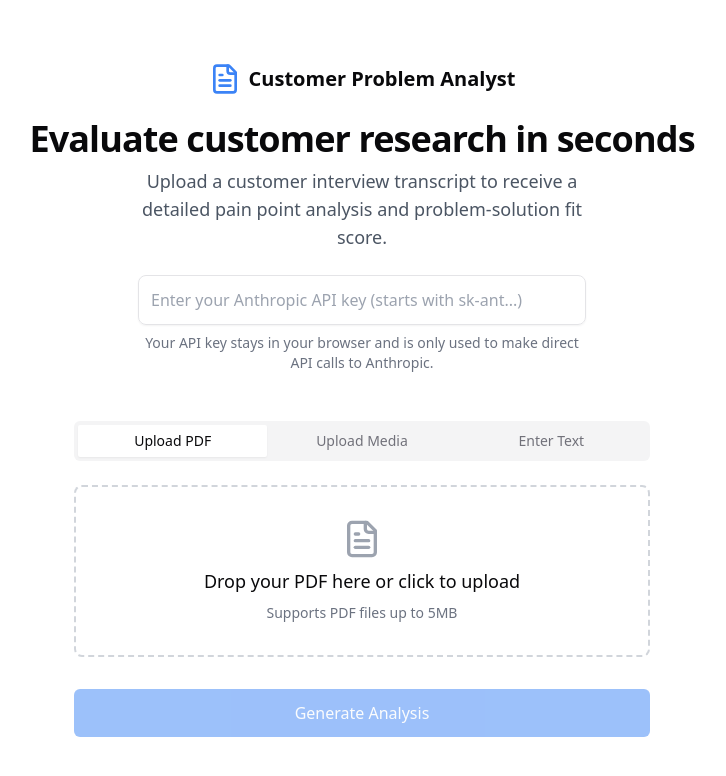
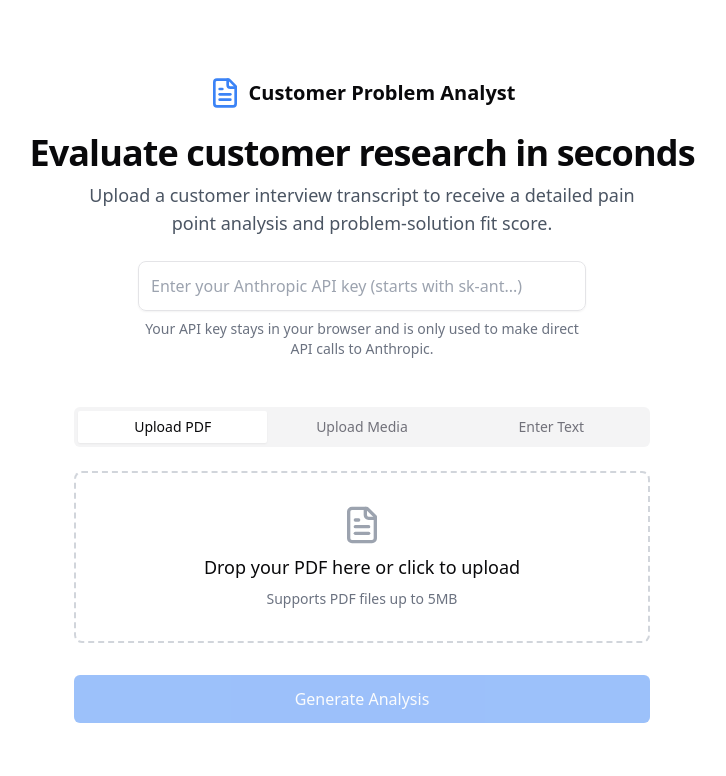
Before and after one commit to ianpilon/Dec-13-UserTest-Version, a React (Vite) app: page / in a window 1280 px wide. Shown: the top 776 px of the page, without its empty margins (278-1004 px from the left). Built offline with nearby package versions, Linux system fonts and the light colour scheme.

Commit message:
increasing paragraph text width below the main title.

```diff
--- a/src/pages/Index.tsx
+++ b/src/pages/Index.tsx
@@ -121,7 +121,7 @@ const Index = () => {
             <h1 className="text-4xl font-bold tracking-tight">
               Evaluate customer research in seconds
             </h1>
-            <p className="text-lg text-gray-600 max-w-md mx-auto">
+            <p className="text-lg text-gray-600 max-w-xl mx-auto">
              Upload a customer interview transcript to receive a detailed pain point analysis and problem-solution fit score.
             </p>
           </div>
```
